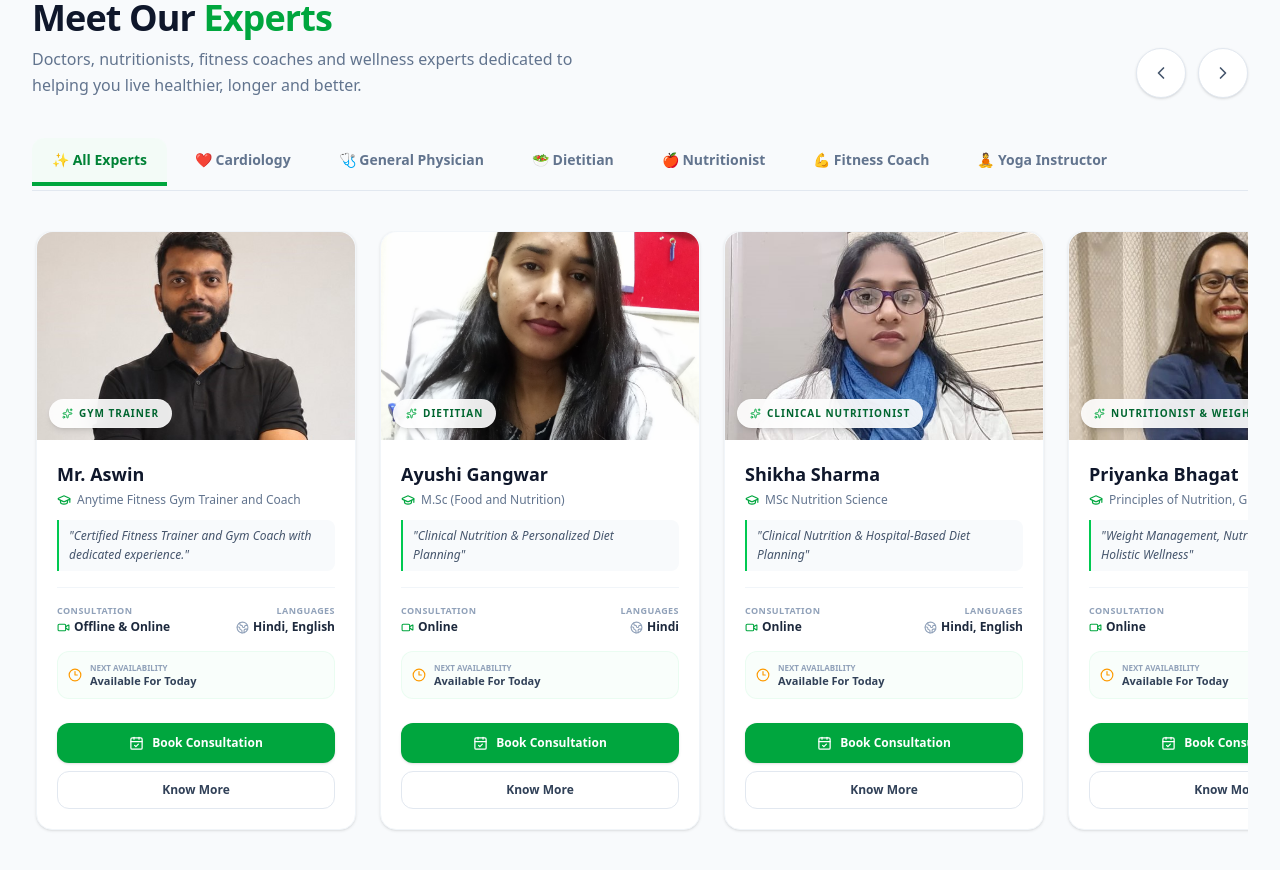
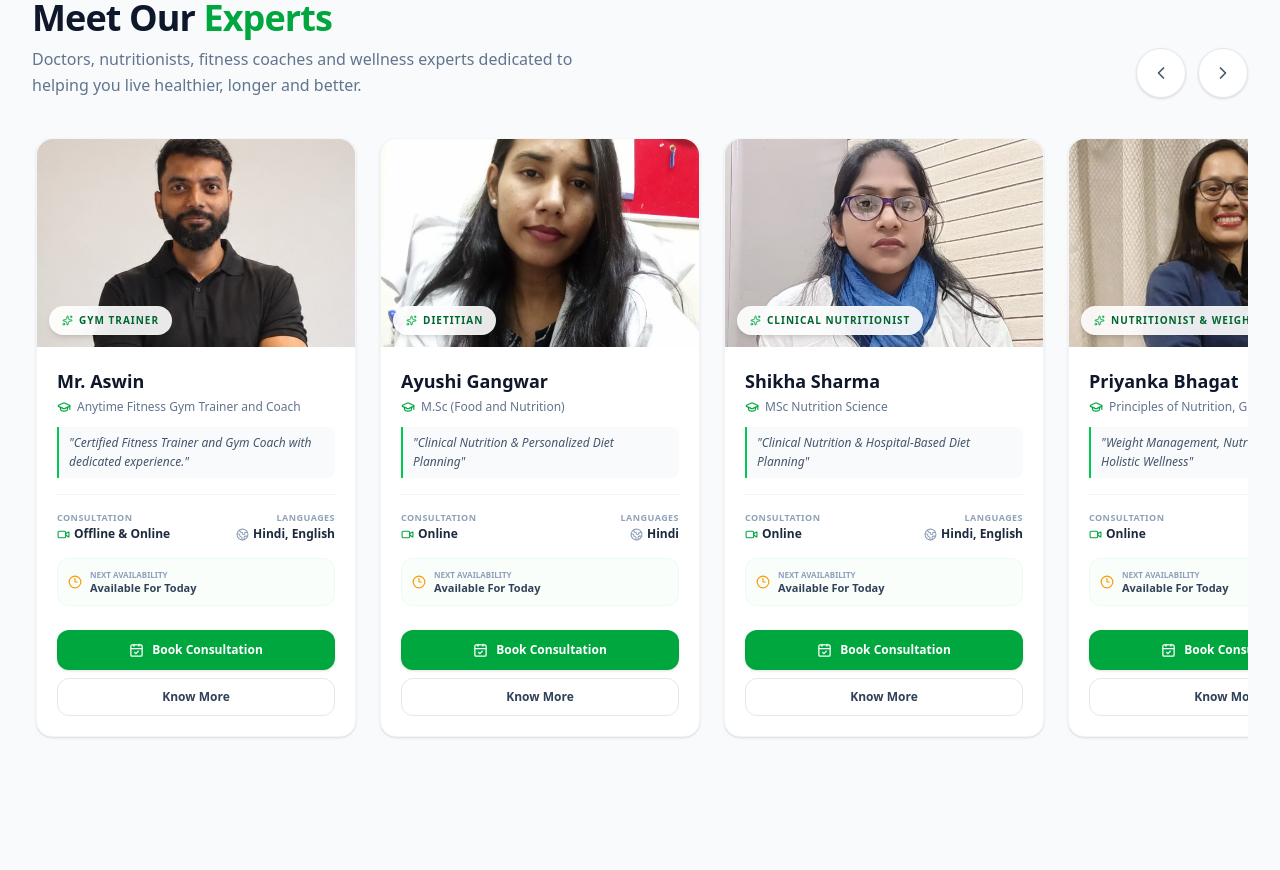
Before and after one commit to TheHemantPandey/mission100-hospital, a Next.js app: page /about in a window 1280 px wide. Shown: the part 5340-6210 px from the top of the page. Built offline with nearby package versions, Linux system fonts and the light colour scheme.

Commit message:
some changes

```diff
--- a/components/DoctorCard.js
+++ b/components/DoctorCard.js
@@ -20,8 +20,8 @@ import {
 // Updated categories representing the wellness ecosystem
 const categories = [
   { id: "all", label: "✨ All Experts" },
-  { id: "Cardiology", label: "❤️ Cardiology" },
   { id: "General Physician", label: "🩺 General Physician" },
+  { id: "Gym Trainer", label: "❤️ Gym Trainer" },
   { id: "Dietitian", label: "🥗 Dietitian" },
   { id: "Nutritionist", label: "🍎 Nutritionist" },
   { id: "Fitness Coach", label: "💪 Fitness Coach" },
@@ -191,7 +191,7 @@ const DoctorSection = () => {
           </div>
         </div>
 
-        {/* Categories Tab Row */}
+        {/* Categories Tab Row
         <div className="flex gap-2 overflow-x-auto no-scrollbar border-b border-slate-200 mb-10 pb-1 scroll-smooth">
           {categories.map((cat) => (
             <CategoryButton
@@ -204,7 +204,7 @@ const DoctorSection = () => {
               }}
             />
           ))}
-        </div>
+        </div> */}
 
         {/* Dynamic Card Horizontal Scrolling Deck */}
         <div
```
